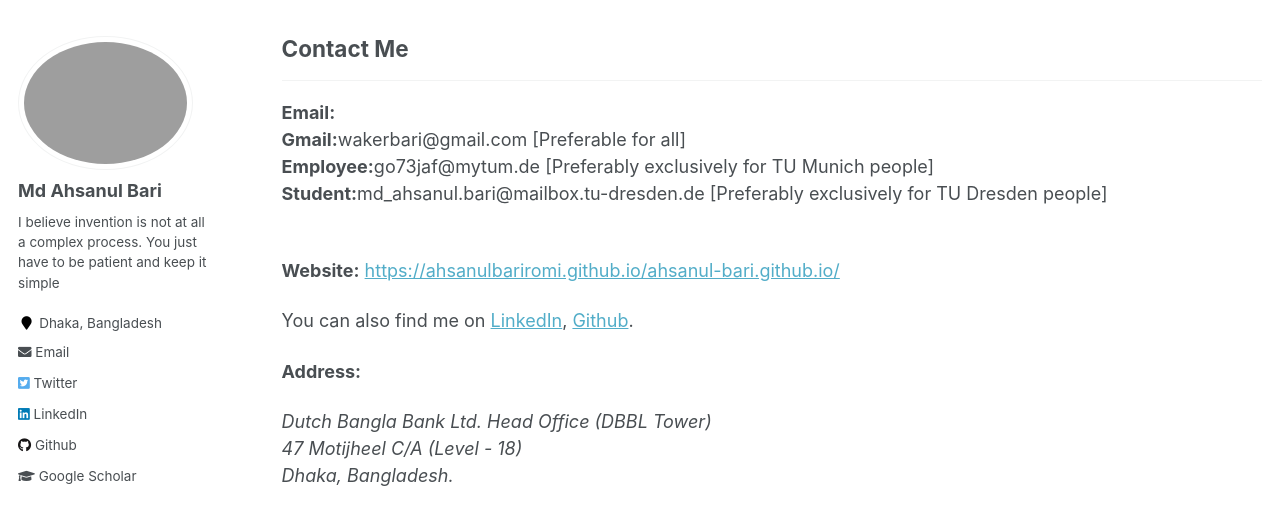
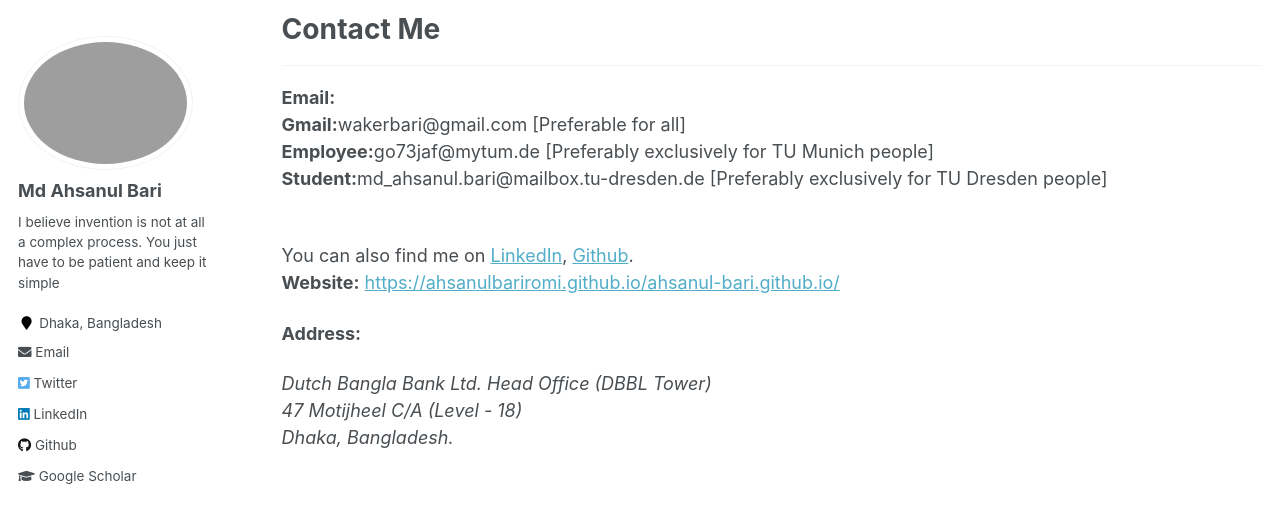
Before and after one commit to AhsanulBariRomi/ahsanul-bari.github.io, a Jekyll site: the page built from _pages/cv.md, in a window 1280 px wide and 900 px high, scrolled down 1537 px, cut to the strip 0-515 px from the top of the window. Built offline with Jekyll 4.4.1, drawn with Linux system fonts in a browser that asks for light colours; some of the changed text lies outside the part shown.

Commit message:
Update cv.md

```diff
--- a/_pages/cv.md
+++ b/_pages/cv.md
@@ -18,7 +18,7 @@ Please go through the tab [Education & Achievements](https://ahsanulbariromi.git
 
 ## Dutch Bangla Bank PLC - IT Development Division [<i style='color:#000099;'>**February 2020 - September 2023**</i>]<br/>
 -------------
-<b>Senior Officer (Software Development)</b><br />
+##Senior Officer (Software Development)<br />
 <i style='color:#000099;'>**February 2021 - September 2023**</i><br/>
 <b>Tech Stack</b> <br/>
 Data Center, Tomcat (UAT Env.), Weblogic(Prod Env.), Java8, Java11, Java Spring framework, Struts2 framework, Oracle PL/SQL, REST API, DB Process Flow, Oracle BI Publisher, SVN<br/>
@@ -51,7 +51,7 @@ Data Center, Tomcat (UAT Env.), Weblogic(Prod Env.), Java8, Java11, Java Spring
 
 [Download Full CV](https://drive.google.com/file/d/1FW-UW3pWrGoyUlv_RNm9Vx_Dg-l12yqk/view?usp=sharinghttps://drive.google.com/file/d/1bv9SSRFBx7LpyPiuerMqCqYZEsAc30uY/view?usp=share_link) [<ins>*Last Updated on January 01, 2024*</ins>]
 
-## Contact Me
+# Contact Me
 -------------
 
 **Email:** <br />
@@ -60,9 +60,10 @@ Data Center, Tomcat (UAT Env.), Weblogic(Prod Env.), Java8, Java11, Java Spring
 **Student:**md_ahsanul.bari@mailbox.tu-dresden.de  [Preferably exclusively for TU Dresden people] <br />
 
  <br />
-**Website:** [https://ahsanulbariromi.github.io/ahsanul-bari.github.io/](https://ahsanulbariromi.github.io/ahsanul-bari.github.io/) <br />
+ You can also find me on [LinkedIn](https://www.linkedin.com/in/ahsanulbariromi/), [Github](https://github.com/AhsanulBariRomi).<br />
+**Website:** [https://ahsanulbariromi.github.io/ahsanul-bari.github.io/](https://ahsanulbariromi.github.io/ahsanul-bari.github.io/)
 
-You can also find me on [LinkedIn](https://www.linkedin.com/in/ahsanulbariromi/), [Github](https://github.com/AhsanulBariRomi).
+
 
 
 
```
